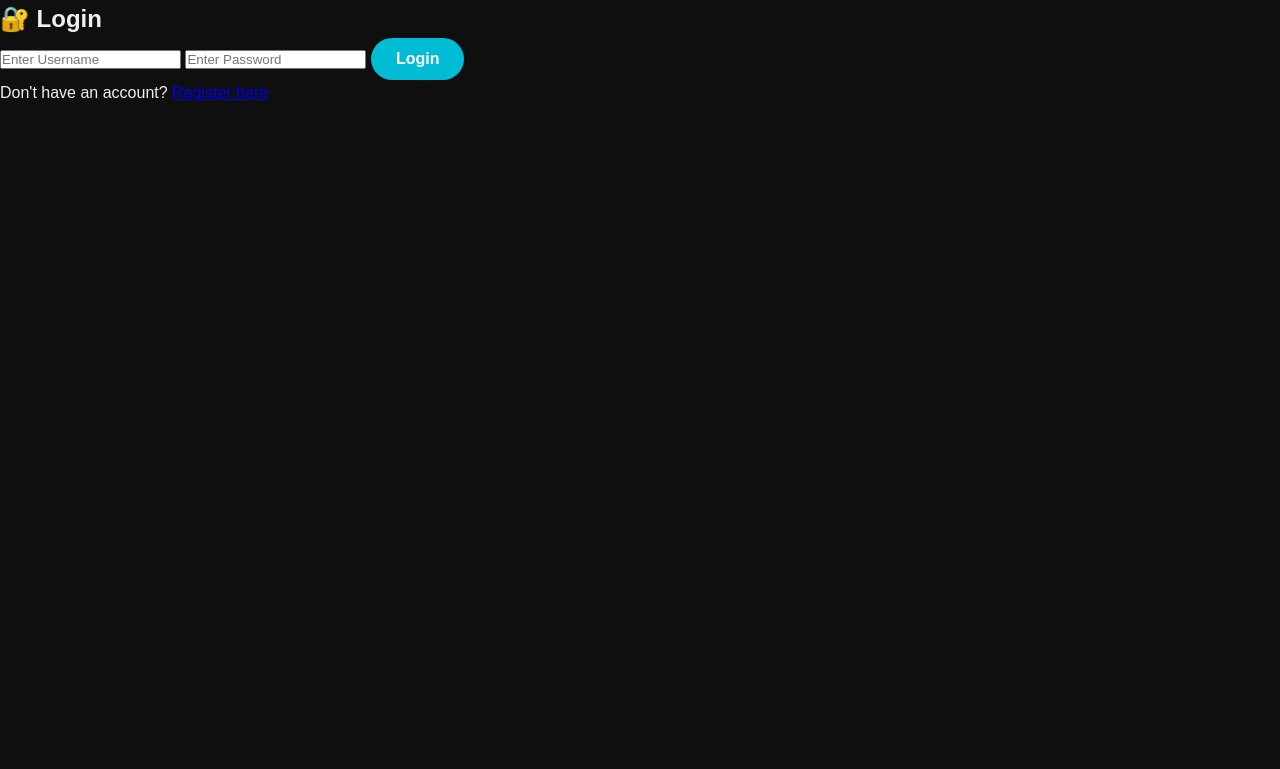
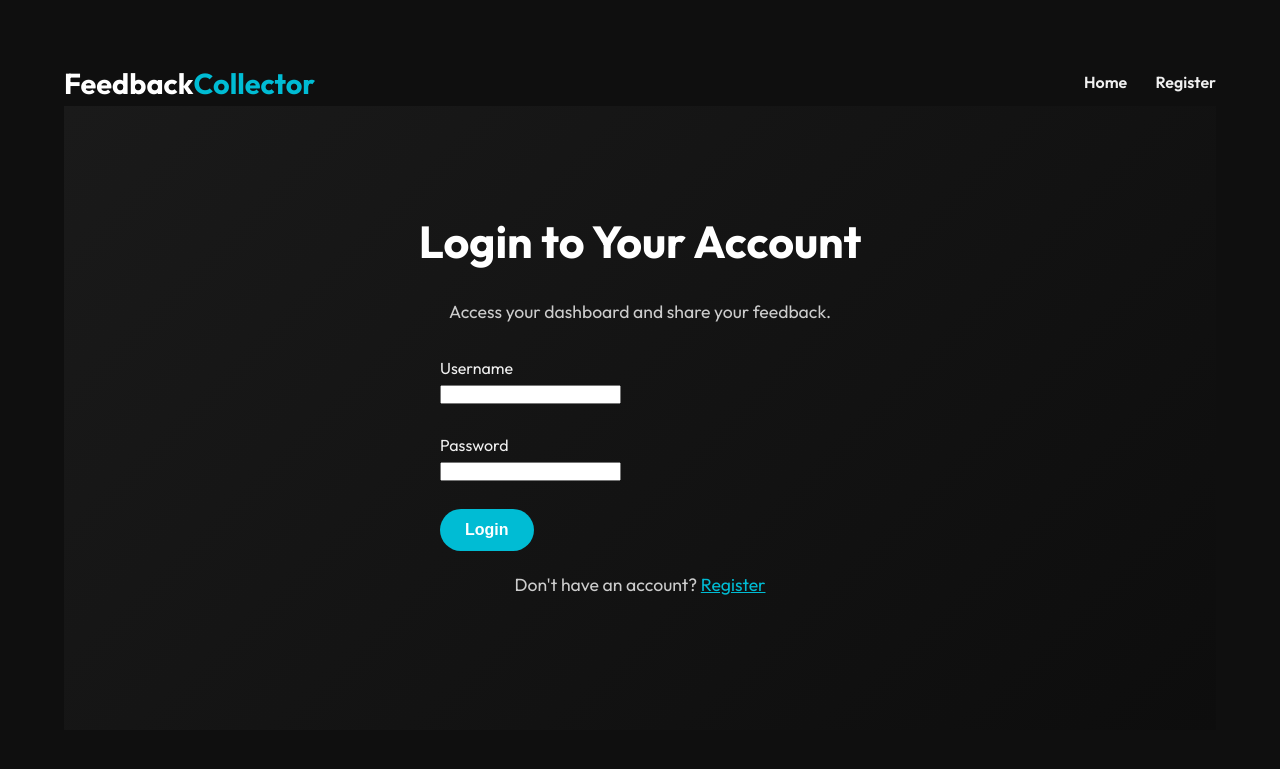
Before and after one commit to buildwithjanhavi/Website-Feedback-Collector-with-Admin-Dashboard, a Flask app: page /login in a window 1280 px wide. Shown: the top 769 px of the page. Run offline with Flask 2, Linux system fonts and the light colour scheme.

Commit message:
Update login.html

```diff
--- a/templates/login.html
+++ b/templates/login.html
@@ -1,25 +1,51 @@
-<!-- templates/login.html -->
 <!DOCTYPE html>
 <html lang="en">
 <head>
     <meta charset="UTF-8">
-    <title>Login - Feedback Collector</title>
+    <title>Login | Website Feedback Collector</title>
     <link rel="stylesheet" href="{{ url_for('static', filename='style.css') }}">
+    <link href="https://fonts.googleapis.com/css2?family=Outfit:wght@400;600;700&display=swap" rel="stylesheet">
 </head>
 <body>
-    <div class="form-container">
-        <h2>🔐 Login</h2>
-        {% with messages = get_flashed_messages() %}
-          {% if messages %}
-            <div class="flash">{{ messages[0] }}</div>
-          {% endif %}
-        {% endwith %}
-        <form method="POST">
-            <input type="text" name="username" placeholder="Enter Username" required>
-            <input type="password" name="password" placeholder="Enter Password" required>
-            <button type="submit" class="btn">Login</button>
-        </form>
-        <p class="small-link">Don't have an account? <a href="{{ url_for('register') }}">Register here</a></p>
+    <div class="container">
+        <div class="navbar">
+            <div class="logo">Feedback<span>Collector</span></div>
+            <div class="nav-links">
+                <a href="{{ url_for('index') }}">Home</a>
+                <a href="{{ url_for('register') }}">Register</a>
+            </div>
+        </div>
+
+        <div class="hero-section">
+            <div class="hero-content">
+                <h1>Login to Your Account</h1>
+                <p>Access your dashboard and share your feedback.</p>
+
+                {% with messages = get_flashed_messages() %}
+                  {% if messages %}
+                    <ul>
+                      {% for message in messages %}
+                        <li style="color: #f44336;">{{ message }}</li>
+                      {% endfor %}
+                    </ul>
+                  {% endif %}
+                {% endwith %}
+
+                <form action="{{ url_for('login') }}" method="POST" style="max-width: 400px; margin: auto; text-align: left;">
+                    <label for="username">Username</label><br>
+                    <input type="text" name="username" required><br><br>
+
+                    <label for="password">Password</label><br>
+                    <input type="password" name="password" required><br><br>
+
+                    <button class="btn btn-primary" type="submit">Login</button>
+                </form>
+
+                <p style="margin-top: 20px;">Don't have an account?
+                    <a href="{{ url_for('register') }}" style="color: #00bcd4;">Register</a>
+                </p>
+            </div>
+        </div>
     </div>
 </body>
 </html>
```
